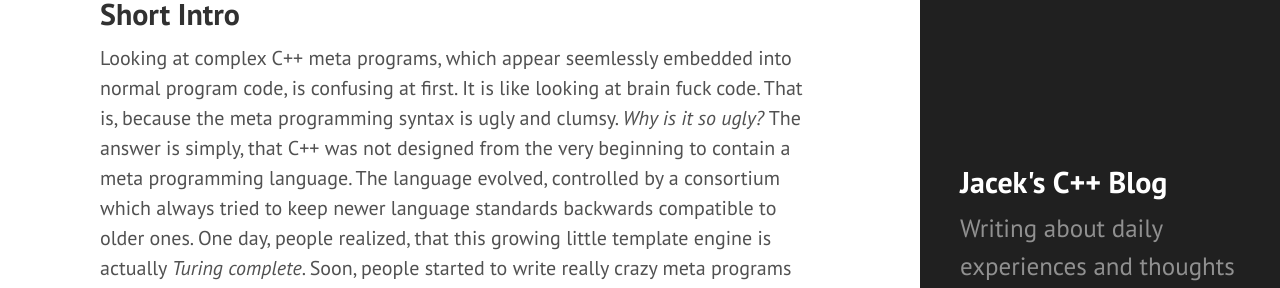
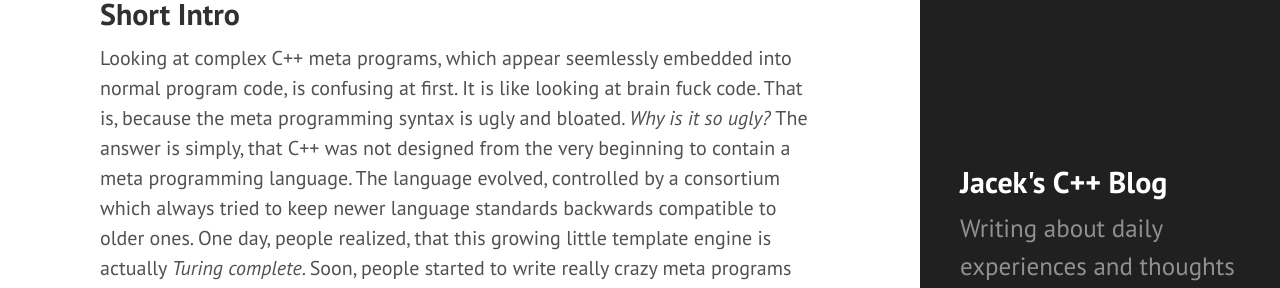
Before and after one commit to tfc/tfc.github.io, a Jekyll site: the page built from _posts/2016-02-18-what_is_a_type_trait.md, in a window 1280 px wide and 900 px high. Shown: the part 325-613 px from the top of the window. Built offline with Jekyll 4.4.1, drawn with Linux system fonts in a browser that asks for light colours; nearby versions of some CDN libraries; comment, search, counter and statistics services are not loaded; some of the changed text lies outside the part shown.

Commit message:
Remove the word clumsy

```diff
--- a/_posts/2016-02-18-what_is_a_type_trait.md
+++ b/_posts/2016-02-18-what_is_a_type_trait.md
@@ -10,7 +10,7 @@ Type traits have been there for quite a long time now. They are a meta programmi
 
 Looking at complex C++ meta programs, which appear seemlessly embedded into normal program code, is confusing at first.
 It is like looking at brain fuck code.
-That is, because the meta programming syntax is ugly and clumsy.
+That is, because the meta programming syntax is ugly and bloated.
 *Why is it so ugly?*
 The answer is simply, that C++ was not designed from the very beginning to contain a meta programming language.
 The language evolved, controlled by a consortium which always tried to keep newer language standards backwards compatible to older ones.
@@ -66,7 +66,7 @@ static constexpr not(bool x)
 ...and both use this function at compile time and at run time.
 This is amazingly useful, but it's not today's topic.
 
-Getting back to clumsy template syntax, we could have implemented it a different way.
+Getting back to bloated template syntax, we could have implemented it a different way.
 Many type traits need to be implemented this other way, because it's not always simple `true`/`false` situations:
 
 {% highlight c++ %}
```
Also changed, not shown: _posts/2016-02-21-if_compiles_type_traits.md (+1 -1 lines).
